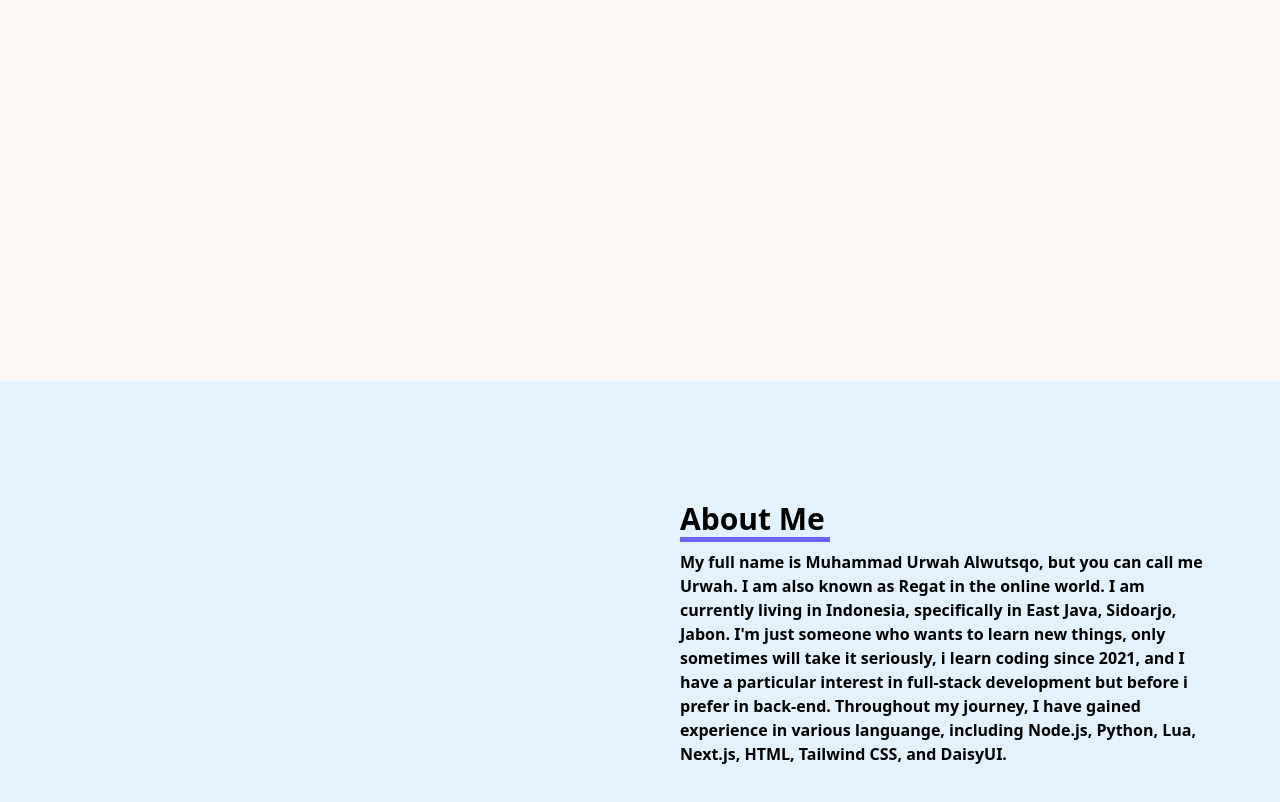
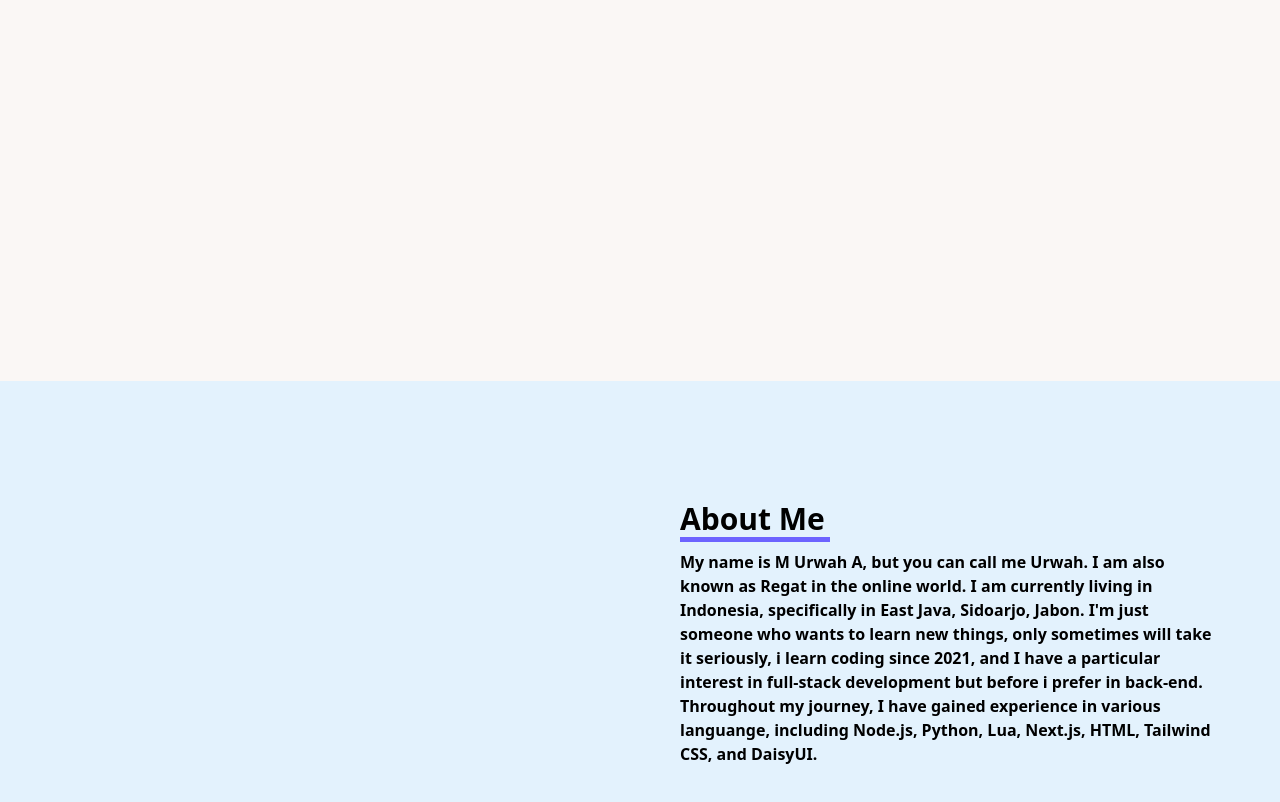
Before and after one commit to RegatRyl/portofolio, a plain HTML site: page index.html in a window 1280 px wide. Shown: the part 232-1034 px from the top of the page. Drawn offline with nearby package versions, Linux system fonts and the light colour scheme.

Commit message:
Update index.html
Change name

```diff
--- a/index.html
+++ b/index.html
@@ -120,7 +120,7 @@
 						<h1 class="text-3xl font-bold leading-9" data-aos="fade-up">About Me</h1>
 						<div class="bg-[#6C63FF] w-[150px] h-[5px]" data-aos="fade-up" data-aos-duration="1000"></div>
 						<p class="mt-2 font-semibold" data-aos="fade-down" data-aos-duration="1000">
-							My full name is Muhammad Urwah Alwutsqo, but you can call me Urwah. I am also known as Regat in the online world. I am currently living in Indonesia, specifically in East Java, Sidoarjo, Jabon. I'm just someone who wants to learn new things, only sometimes will take it seriously, i learn coding since 2021, and I have a particular interest in full-stack development but before i prefer in back-end. Throughout my journey, I have gained experience in various languange, including Node.js, Python, Lua, Next.js, HTML, Tailwind CSS, and DaisyUI.
+							My name is M Urwah A, but you can call me Urwah. I am also known as Regat in the online world. I am currently living in Indonesia, specifically in East Java, Sidoarjo, Jabon. I'm just someone who wants to learn new things, only sometimes will take it seriously, i learn coding since 2021, and I have a particular interest in full-stack development but before i prefer in back-end. Throughout my journey, I have gained experience in various languange, including Node.js, Python, Lua, Next.js, HTML, Tailwind CSS, and DaisyUI.
 						</p>
 					</div>
 				</div>
```
